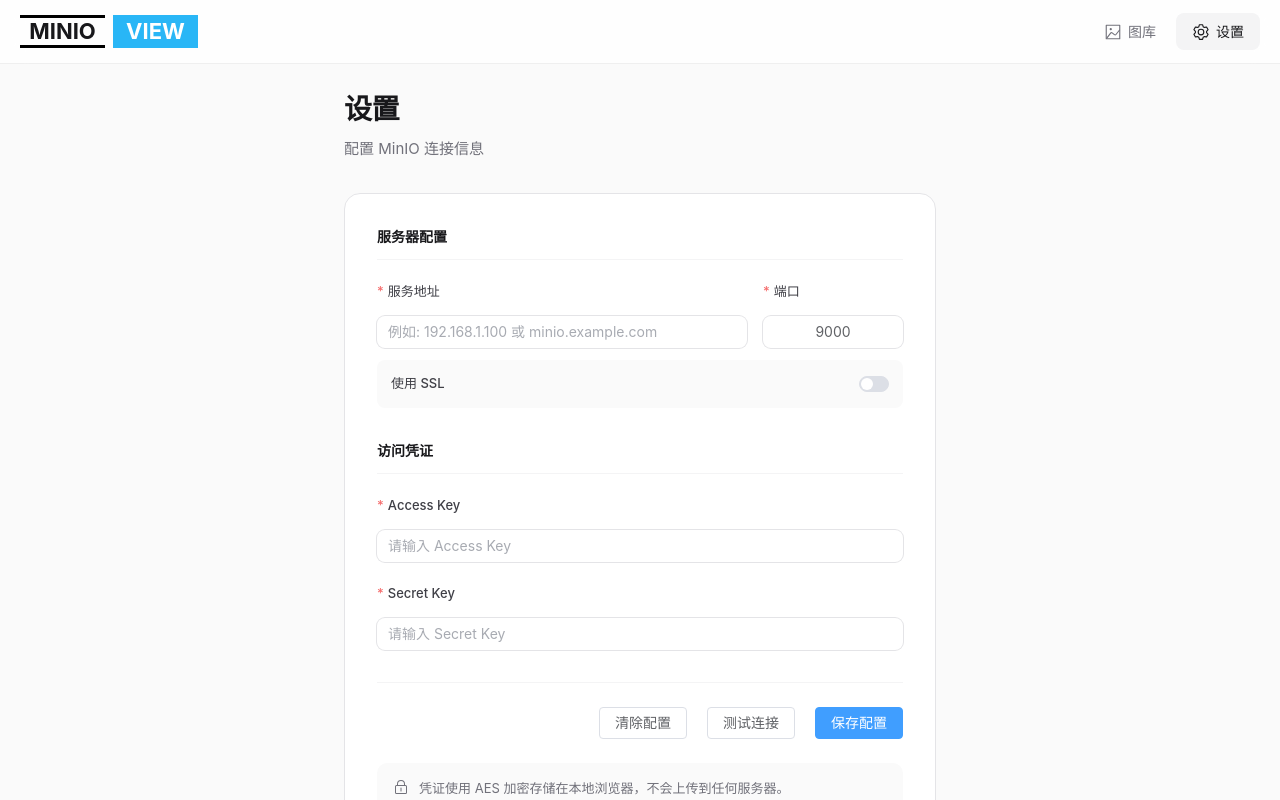
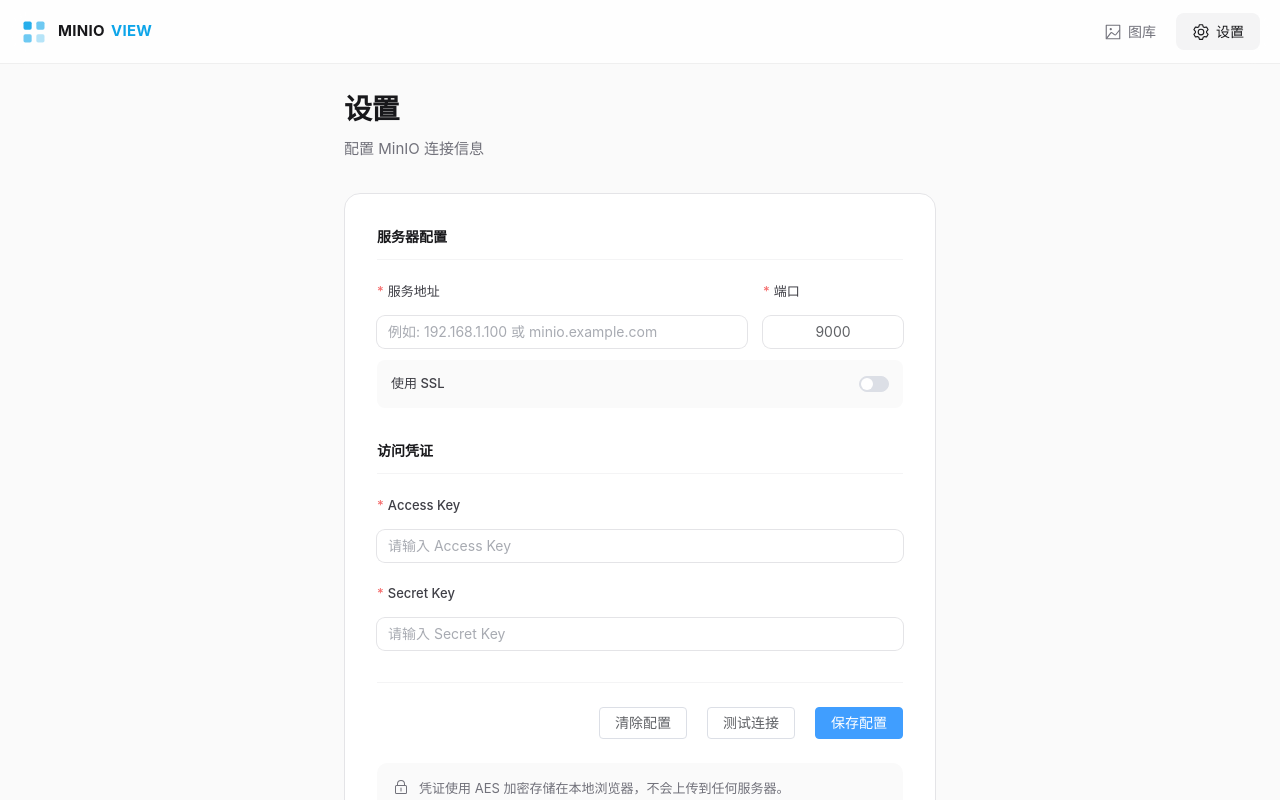
Before and after one commit to jlau-ice/minio-view, a Vue app: page /settings in a window 1280 px wide. Built offline with nearby package versions, Linux system fonts and the light colour scheme.

Commit message:
style(logo): 更新组件样式并添加 SVG 图标
- 替换原有文字样式为 SVG 图标显示
- 添加新的 logo-wrapper 容器布局
- 实现图标与文字的水平排列布局
- 设置统一的字体大小和颜色样式
- 优化组件整体视觉效果

```diff
--- a/src/components/logo/index.vue
+++ b/src/components/logo/index.vue
@@ -1,54 +1,57 @@
 <template>
-  <div>
-    <div class="flex gap-2">
-      <div class="log-mino">MINIO</div>
-      <div class="log-view">VIEW</div>
+  <div class="logo-wrapper">
+    <div class="logo-icon">
+      <svg viewBox="0 0 24 24" fill="none" xmlns="http://www.w3.org/2000/svg">
+        <rect x="3" y="3" width="7" height="7" rx="1.5" fill="currentColor" opacity="0.9"/>
+        <rect x="14" y="3" width="7" height="7" rx="1.5" fill="currentColor" opacity="0.6"/>
+        <rect x="3" y="14" width="7" height="7" rx="1.5" fill="currentColor" opacity="0.6"/>
+        <rect x="14" y="14" width="7" height="7" rx="1.5" fill="currentColor" opacity="0.3"/>
+      </svg>
     </div>
-    <!-- <div class="text-[10px] pl-[42px] mt-[2px]">在线MINIO查看器</div> -->
+    <div class="logo-text">
+      <span class="text-minio">MINIO</span>
+      <span class="text-view">VIEW</span>
+    </div>
   </div>
 </template>
 
 <script setup lang="ts">
+</script>
 
-</script>
 <style scoped lang="scss">
-.log-mino, .log-view {
-  position: relative;
-  text-align: center;
-  width: 85px;
-  font-weight: bold;
-  font-size: 22px;
+.logo-wrapper {
+  display: flex;
+  align-items: center;
+  gap: 10px;
+  user-select: none;
 }
 
-.log-mino::before, .log-mino::after,
-.log-view::before, .log-view::after {
-  position: absolute;
-  left: 0;
-  width: 100%;
-  height: 3px;
-  content: "";
-}
+.logo-icon {
+  width: 28px;
+  height: 28px;
+  color: #0ea5e9;
+  flex-shrink: 0;
 
-.log-mino::before, .log-view::before {
-  top: 0;
-}
-
-.log-mino::after, .log-view::after {
-  bottom: 0;
-}
-
-.log-mino {
-  &::before, &::after {
-    background: #000000;
+  svg {
+    width: 100%;
+    height: 100%;
   }
 }
 
-.log-view {
-  background: #29b6f6;
-  color: #ffffff;
+.logo-text {
+  display: flex;
+  align-items: center;
+  gap: 6px;
+  font-size: 15px;
+  font-weight: 700;
+  letter-spacing: 0.02em;
+}
 
-  &::before, &::after {
-    background: #29b6f6;
-  }
+.text-minio {
+  color: #18181b;
+}
+
+.text-view {
+  color: #0ea5e9;
 }
 </style>
```
